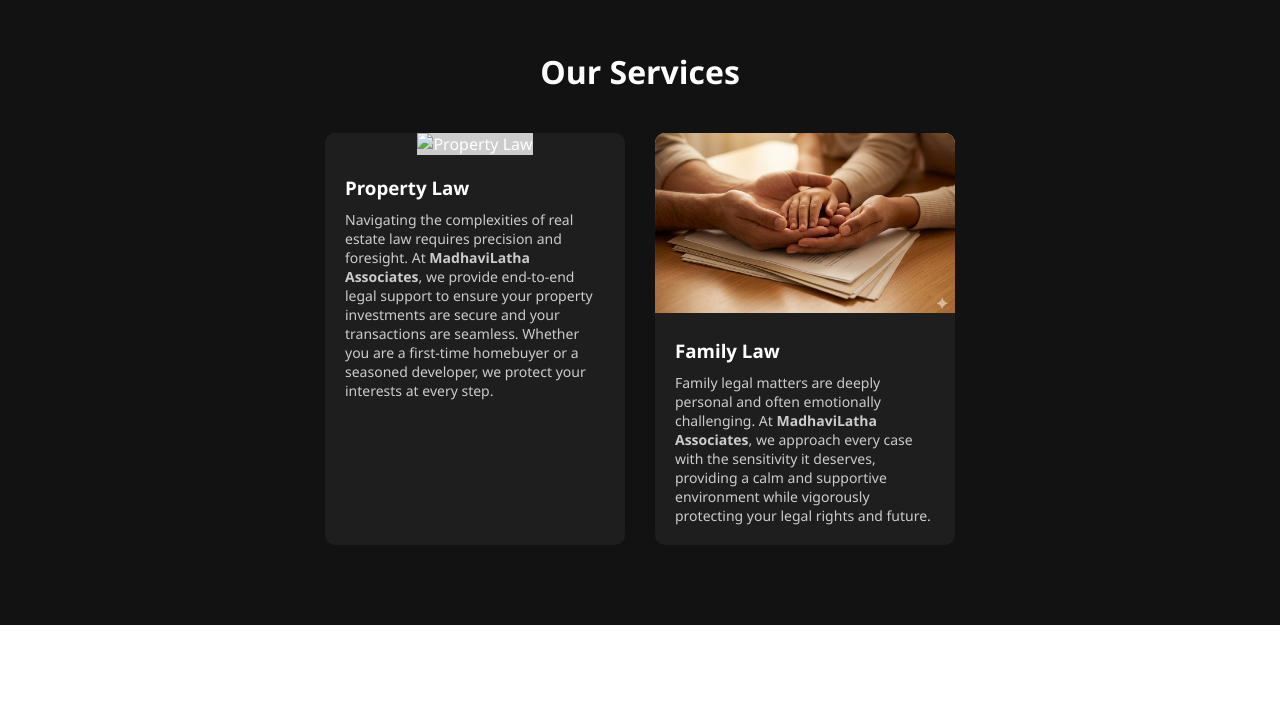
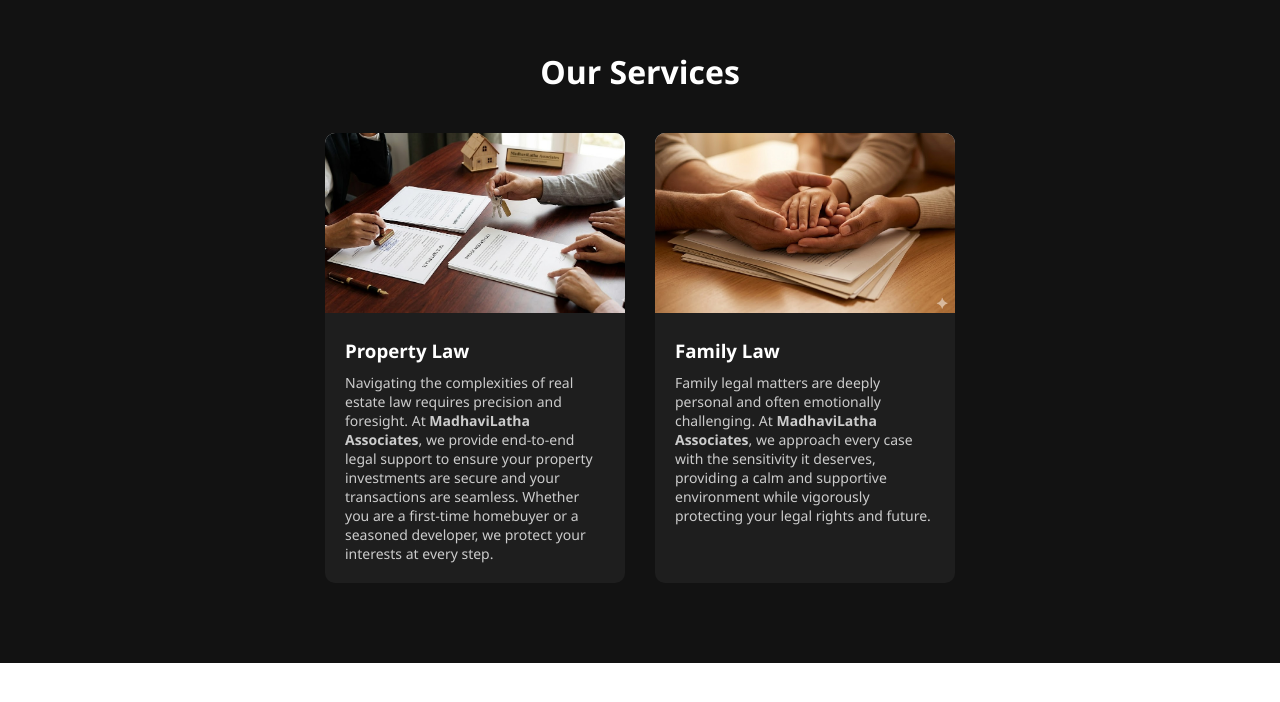
Before and after one commit to vidyayangala/mlawebsite, a plain HTML site: page index.html in a window 1280 px wide. Shown: the part 1240-1942 px from the top of the page. Drawn offline with Linux system fonts and the light colour scheme.

Commit message:
Refactor hero section and update image source

```diff
--- a/index.html
+++ b/index.html
@@ -247,7 +247,7 @@ footer {
 
         <!-- Property Law -->
         <div class="card">
-            <img src="6dce6055-1857-4f74-a526-663a1efbdd6c.jpg" alt="Property Law">
+            <img src="d1cea375-cb36-483e-923f-96d2b0b8374e.jpg" alt="Property Law">
             <div class="card-content">
                 <h3>Property Law</h3>
                 <p>
```
